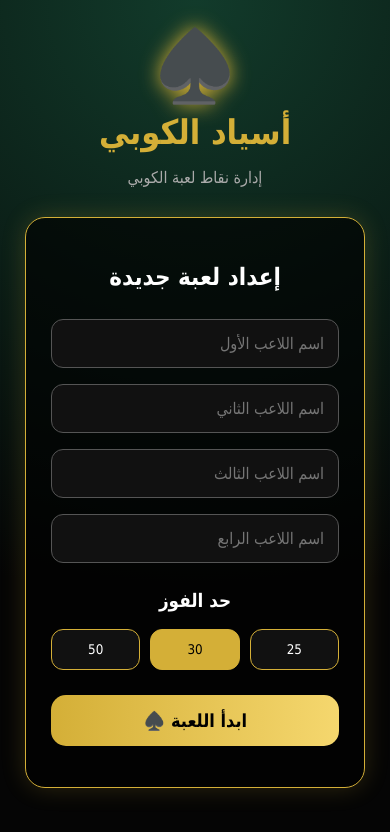
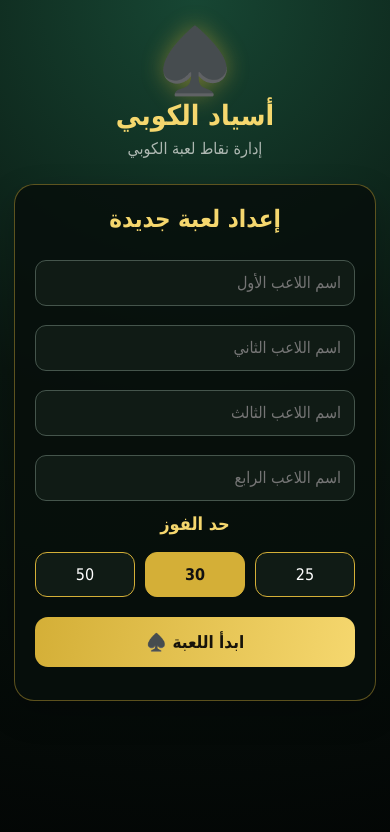
Before and after one commit to ggatack/KOUBI-MASTER, a plain HTML site: page index.html in a window 390 px wide. Drawn offline with Linux system fonts and the light colour scheme.

Commit message:
Complete Koubi game flow, scoring rules, and responsive UI

```diff
--- a/style.css
+++ b/style.css
@@ -1,106 +1,30 @@
-* {
-    box-sizing: border-box;
-    font-family: "Tahoma", sans-serif;
-}
-
-body {
-    margin: 0;
-    min-height: 100vh;
-    background:
-    radial-gradient(circle at top, #123b2b, #050505 70%);
-    color: white;
-}
-
-
-.app {
-    max-width: 420px;
-    margin: auto;
-    padding: 25px;
-}
-
-
-header {
-    text-align: center;
-    margin-bottom: 30px;
-}
-
-
-.logo {
-    font-size: 70px;
-    color: #d4af37;
-    text-shadow: 0 0 20px #d4af37;
-}
-
-
-h1 {
-    color: #d4af37;
-    font-size: 34px;
-    margin: 5px;
-}
-
-
-header p {
-    color: #aaa;
-}
-
-
-.setup {
-    background: rgba(0,0,0,0.65);
-    border: 1px solid #d4af37;
-    border-radius: 20px;
-    padding: 25px;
-    box-shadow: 0 0 25px rgba(212,175,55,.2);
-}
-
-
-h2, h3 {
-    text-align: center;
-}
-
-
-.players input {
-    width: 100%;
-    margin: 8px 0;
-    padding: 14px;
-    border-radius: 12px;
-    border: 1px solid #555;
-    background: #111;
-    color: white;
-    font-size: 16px;
-}
-
-
-.win-options {
-    display: flex;
-    gap: 10px;
-    justify-content: center;
-}
-
-
-.win-options button {
-    flex: 1;
-    padding: 12px;
-    border-radius: 12px;
-    background: #111;
-    color: white;
-    border: 1px solid #d4af37;
-}
-
-
-.win-options .active {
-    background: #d4af37;
-    color: black;
-}
-
-
-.start {
-    width: 100%;
-    margin-top: 25px;
-    padding: 15px;
-    border-radius: 15px;
-    border: none;
-    background: linear-gradient(90deg,#d4af37,#f5d76e);
-    color: black;
-    font-size: 18px;
-    font-weight: bold;
-}
+:root{color-scheme:dark;--gold:#d4af37;--gold-light:#f5d76e;--panel:rgba(7,15,12,.88);--muted:#aeb8b2;--line:rgba(212,175,55,.42)}
+*{box-sizing:border-box;font-family:Tahoma,Arial,sans-serif}
+body{margin:0;min-height:100vh;background:radial-gradient(circle at top,#174633 0,#09150f 48%,#030605 100%);color:#fff}
+button,input,select{font:inherit}button{cursor:pointer}
+.app{width:min(100% - 28px,520px);margin:auto;padding:24px 0 40px}
+header{text-align:center;margin-bottom:26px}.logo{font-size:64px;color:var(--gold);text-shadow:0 0 22px rgba(212,175,55,.45)}
+h1{color:var(--gold-light);font-size:clamp(28px,7vw,36px);margin:0 0 7px}header p,.hint,.eyebrow{color:var(--muted)}header p{margin:0}
+.panel{background:var(--panel);border:1px solid var(--line);border-radius:20px;padding:20px;margin-bottom:16px;box-shadow:0 12px 32px rgba(0,0,0,.22)}
+h2,h3{text-align:center;margin-top:0}h2{color:var(--gold-light)}h3{color:var(--gold-light);font-size:18px}
+.players input,.player-card input,.player-card select{width:100%;min-height:46px;margin:7px 0 12px;padding:11px 13px;border:1px solid #45554c;border-radius:11px;background:#101b15;color:white;outline:none}
+input:focus,select:focus{border-color:var(--gold)}.win-options{display:flex;gap:10px}
+.win-options button,.secondary{flex:1;padding:12px;border:1px solid var(--gold);border-radius:12px;color:white;background:#101b15}
+.win-options button.active{background:var(--gold);color:#111;font-weight:bold}
+.primary{width:100%;margin-top:20px;padding:15px;border:0;border-radius:13px;background:linear-gradient(100deg,var(--gold),var(--gold-light));color:#17130a;font-weight:bold;font-size:17px}
+.primary:active,.secondary:active,.win-options button:active{transform:scale(.99)}
+.hint{font-size:13px;line-height:1.7;text-align:center}.game-top{display:flex;align-items:center;justify-content:space-between;gap:12px}
+.game-top h2{margin:5px 0 0;text-align:right}.eyebrow{font-size:12px}
+.target-badge{padding:10px 12px;border-radius:12px;background:rgba(212,175,55,.12);color:var(--gold-light);white-space:nowrap}
+.score-row{display:flex;align-items:center;gap:12px;padding:10px 0;border-bottom:1px solid rgba(255,255,255,.08)}
+.score-row:last-child{border-bottom:0}.rank{color:var(--gold);width:28px}.score-name{flex:1;overflow-wrap:anywhere}.score-value{color:var(--gold-light);font-size:18px}
+.players-area{display:grid;gap:12px}.player-card{padding:15px;border:1px solid rgba(255,255,255,.12);border-radius:15px;background:rgba(255,255,255,.035)}
+.player-heading{display:flex;justify-content:space-between;align-items:center;gap:8px;margin-bottom:10px}
+.player-heading h4{margin:0;font-size:17px;overflow-wrap:anywhere}.current-score{color:var(--gold-light);font-size:13px;white-space:nowrap}
+.player-card label{display:block;color:var(--muted);font-size:13px}.player-card input,.player-card select{margin-bottom:10px}
+.rule-note{display:block;color:#c7b979;line-height:1.6}.history-round{padding:12px 0;border-bottom:1px solid rgba(255,255,255,.08)}
+.history-round:last-child{border-bottom:0}.history-round strong{color:var(--gold-light)}.history-round p{margin:7px 0 0;color:#d1d8d3;font-size:13px}
+.empty{color:var(--muted);text-align:center;font-size:13px}.game-actions{margin-top:4px}.secondary{width:100%;padding:13px}
+.result{text-align:center}.trophy{font-size:64px}#resultText{color:var(--muted);line-height:1.7}
+#finalScores p{padding:9px;margin:7px 0;border-radius:10px;background:rgba(255,255,255,.05)}
+[hidden]{display:none!important}@media(max-width:380px){.panel{padding:16px}.game-top{align-items:flex-start;flex-direction:column}}
```
